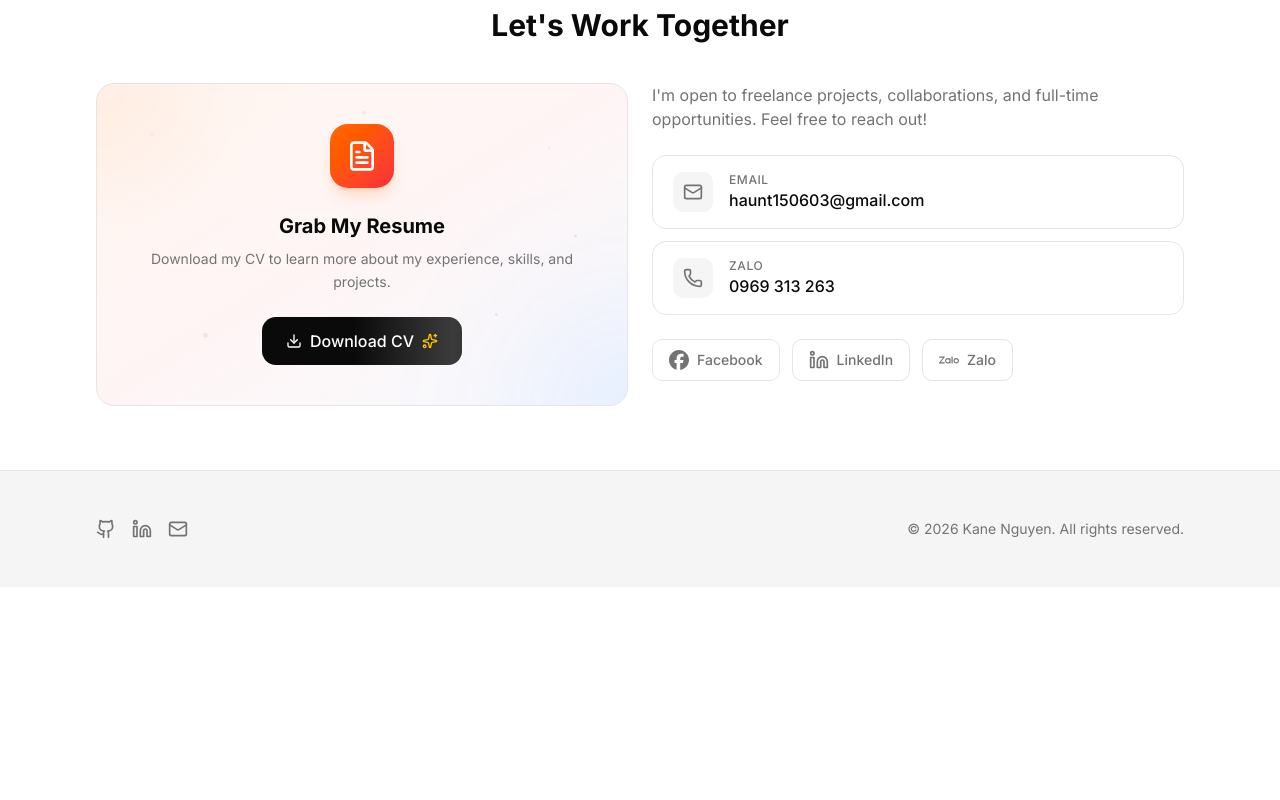
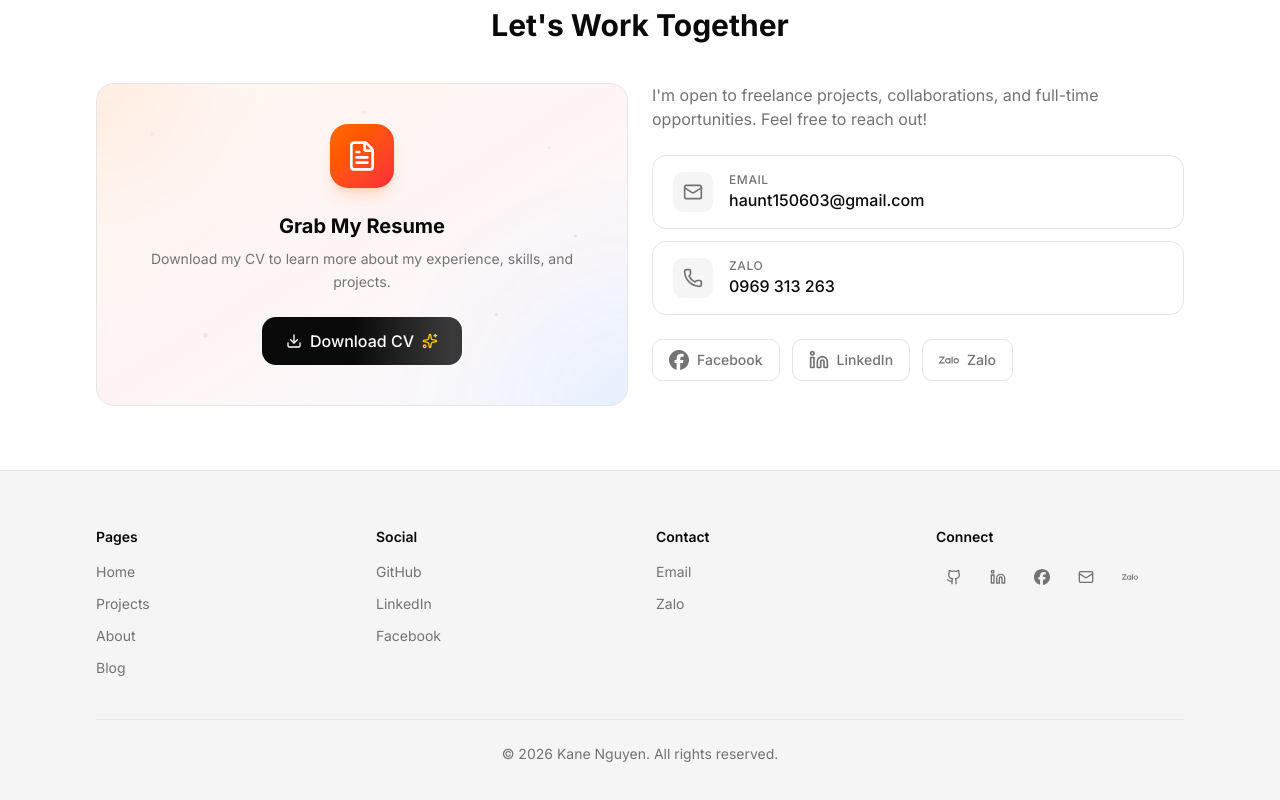
Before and after one commit to haunguyendev/portfolio-v2, a Next.js app: page / in a window 1280 px wide. Shown: the part 2399-3199 px from the top of the page. Before the commit the page ends 2986 px from the top, so only its background shows below. Built offline with nearby package versions, Linux system fonts and the light colour scheme; no server answers.

Commit message:
feat: redesign footer with multi-column nav like nelsonlai.dev
4-column layout: Pages, Social, Contact, Connect icons.
Updated social links with real URLs (Facebook, LinkedIn, Zalo, Email).

```diff
--- a/src/components/layout/footer.tsx
+++ b/src/components/layout/footer.tsx
@@ -1,40 +1,109 @@
+import Link from 'next/link'
 import { Github, Linkedin, Mail } from 'lucide-react'
+import { SiFacebook, SiZalo } from 'react-icons/si'
 import { SOCIAL_LINKS } from '@/lib/constants'
+
+const FOOTER_NAV = [
+  {
+    title: 'Pages',
+    links: [
+      { label: 'Home', href: '/' },
+      { label: 'Projects', href: '/projects' },
+      { label: 'About', href: '/about' },
+      { label: 'Blog', href: '/blog' },
+    ],
+  },
+  {
+    title: 'Social',
+    links: [
+      { label: 'GitHub', href: SOCIAL_LINKS.github },
+      { label: 'LinkedIn', href: SOCIAL_LINKS.linkedin },
+      { label: 'Facebook', href: SOCIAL_LINKS.facebook },
+    ],
+  },
+  {
+    title: 'Contact',
+    links: [
+      { label: 'Email', href: SOCIAL_LINKS.email },
+      { label: 'Zalo', href: SOCIAL_LINKS.zalo },
+    ],
+  },
+]
+
+const SOCIAL_ICONS = [
+  { icon: Github, href: SOCIAL_LINKS.github, label: 'GitHub' },
+  { icon: Linkedin, href: SOCIAL_LINKS.linkedin, label: 'LinkedIn' },
+  { icon: SiFacebook, href: SOCIAL_LINKS.facebook, label: 'Facebook' },
+  { icon: Mail, href: SOCIAL_LINKS.email, label: 'Email' },
+  { icon: SiZalo, href: SOCIAL_LINKS.zalo, label: 'Zalo' },
+]
 
 export function Footer() {
   return (
     <footer className="border-t border-border bg-muted">
-      <div className="container-main py-8 md:py-12">
-        <div className="flex flex-col items-center justify-between gap-4 md:flex-row">
-          <div className="flex items-center gap-4">
+      <div className="container-main py-10 md:py-14">
+        {/* Top: Nav columns + social icons */}
+        <div className="grid grid-cols-2 gap-8 md:grid-cols-4">
+          {/* Nav columns */}
+          {FOOTER_NAV.map((group) => (
+            <div key={group.title}>
+              <h3 className="mb-3 text-sm font-semibold text-foreground">
+                {group.title}
+              </h3>
+              <ul className="flex flex-col gap-2">
+                {group.links.map((link) => {
+                  const isExternal = link.href.startsWith('http') || link.href.startsWith('mailto:')
+                  return (
+                    <li key={link.label}>
+                      {isExternal ? (
                         <a
-              href={SOCIAL_LINKS.github}
+                          href={link.href}
                           target="_blank"
                           rel="noopener noreferrer"
-              className="text-muted-foreground transition-colors hover:text-foreground"
-              aria-label="GitHub"
+                          className="text-sm text-muted-foreground transition-colors hover:text-foreground"
                         >
-              <Github className="h-5 w-5" />
+                          {link.label}
                         </a>
+                      ) : (
+                        <Link
+                          href={link.href}
+                          className="text-sm text-muted-foreground transition-colors hover:text-foreground"
+                        >
+                          {link.label}
+                        </Link>
+                      )}
+                    </li>
+                  )
+                })}
+              </ul>
+            </div>
+          ))}
+
+          {/* Social icons column */}
+          <div>
+            <h3 className="mb-3 text-sm font-semibold text-foreground">
+              Connect
+            </h3>
+            <div className="flex flex-wrap gap-2">
+              {SOCIAL_ICONS.map((social) => (
                 <a
-              href={SOCIAL_LINKS.linkedin}
-              target="_blank"
-              rel="noopener noreferrer"
-              className="text-muted-foreground transition-colors hover:text-foreground"
-              aria-label="LinkedIn"
+                  key={social.label}
+                  href={social.href}
+                  target={social.href.startsWith('mailto:') ? undefined : '_blank'}
+                  rel={social.href.startsWith('mailto:') ? undefined : 'noopener noreferrer'}
+                  aria-label={social.label}
+                  className="flex size-9 items-center justify-center rounded-lg text-muted-foreground transition-colors hover:bg-background hover:text-foreground"
                 >
-              <Linkedin className="h-5 w-5" />
+                  <social.icon className="size-4" />
                 </a>
-            <a
-              href={SOCIAL_LINKS.email}
-              className="text-muted-foreground transition-colors hover:text-foreground"
-              aria-label="Email"
-            >
-              <Mail className="h-5 w-5" />
-            </a>
+              ))}
+            </div>
+          </div>
         </div>
 
-          <p className="text-sm text-muted-foreground">
+        {/* Bottom: Copyright */}
+        <div className="mt-10 border-t border-border pt-6">
+          <p className="text-center text-sm text-muted-foreground">
             &copy; {new Date().getFullYear()} Kane Nguyen. All rights reserved.
           </p>
         </div>
--- a/src/lib/constants.ts
+++ b/src/lib/constants.ts
@@ -12,6 +12,8 @@ export const NAV_LINKS = [
 
 export const SOCIAL_LINKS = {
   github: 'https://github.com/kanenguyen',
-  linkedin: 'https://linkedin.com/in/kanenguyen',
-  email: 'mailto:kane@example.com',
+  linkedin: 'https://www.linkedin.com/in/h%E1%BA%ADu-nguy%E1%BB%85n-6b1576229/',
+  facebook: 'https://www.facebook.com/nguyen.trung.hau.778410/',
+  email: 'mailto:haunt150603@gmail.com',
+  zalo: 'https://zalo.me/0969313263',
 } as const
```
Lines whose indentation alone changed are shown as unchanged.
